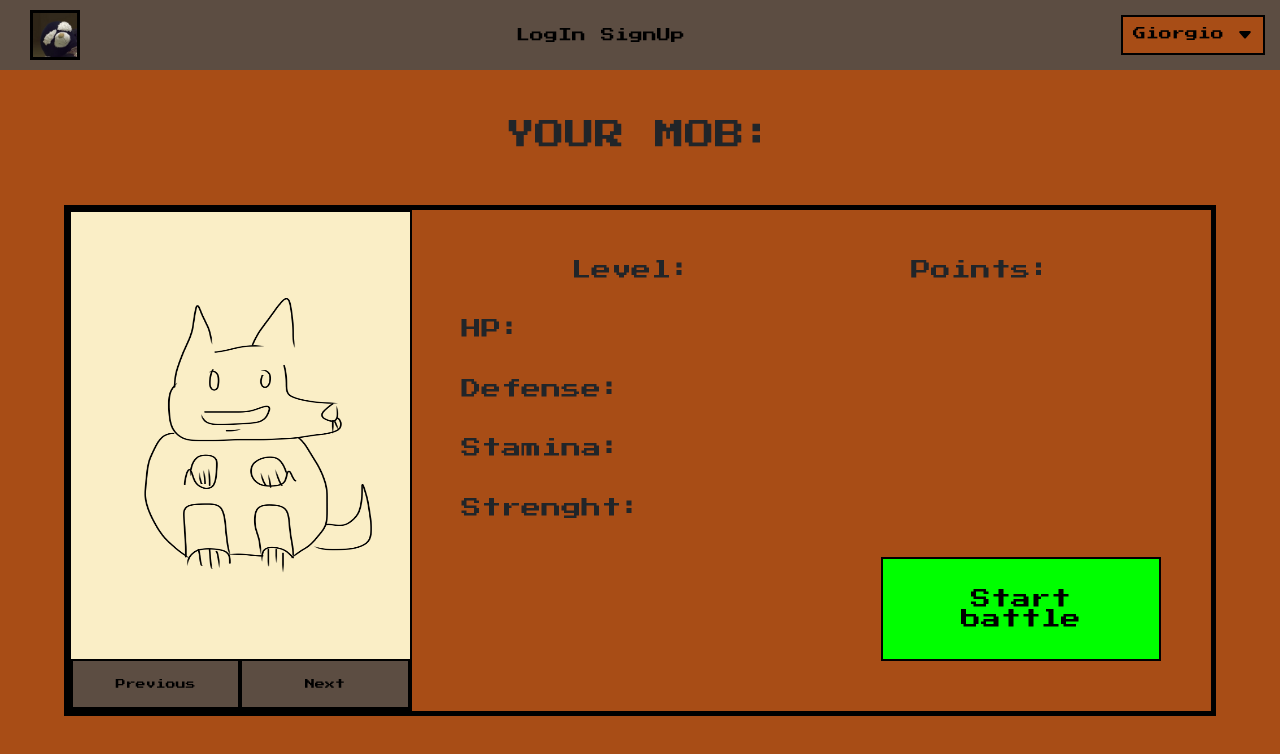
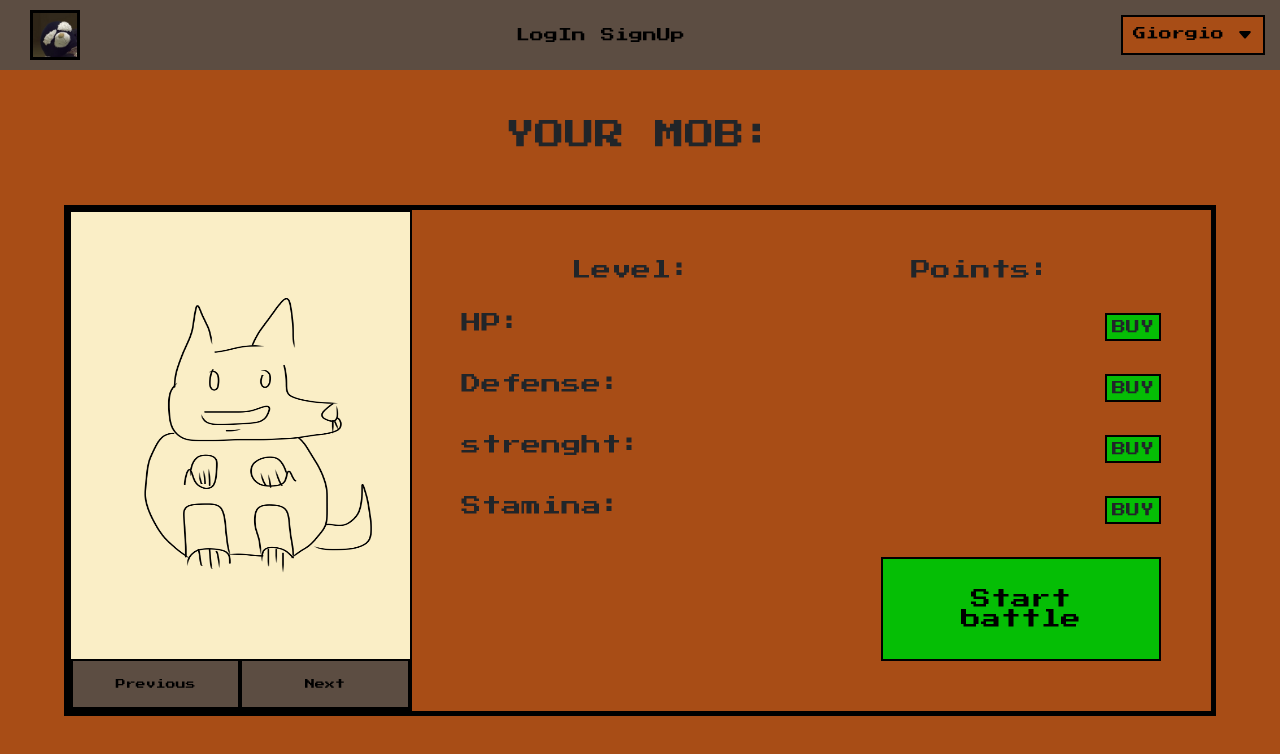
Before and after one commit to strGiorgio/PyMob2.1, a Vue app: page /new_game in a window 1280 px wide. Shown: the top 754 px of the page. Built offline with nearby package versions, Linux system fonts and the light colour scheme; data requests are answered from the project's data file.

Commit message:
Create buttons to buy with points

```diff
--- a/src/components/mob-attributes.vue
+++ b/src/components/mob-attributes.vue
@@ -1,13 +1,26 @@
 <template>
     <div class="wrapper-attr">
-        <div class="first-wrapper">
+        <div>
             <label>Level:</label>
             <label>Points:</label>
         </div>
-        <label>HP:</label>
-        <label>Defense:</label>
-        <label>Stamina:</label>
-        <label>Strenght:</label>
+
+        <div>
+            <label>HP:</label>
+            <span>BUY</span>
+        </div>
+        <div>
+            <label>Defense:</label>
+            <span>BUY</span>
+        </div>
+        <div>
+            <label>strenght:</label>
+            <span>BUY</span>
+        </div>
+        <div>
+            <label>Stamina:</label>
+            <span>BUY</span>
+        </div>
 
         <button>Start battle</button>
     </div>
@@ -29,15 +42,31 @@ export default {
         justify-content: space-between;
     }
 
-    .wrapper-attr .first-wrapper {
+    .wrapper-attr div {
         display: flex;
+        justify-content: space-between;
+    }
+
+    .wrapper-attr div:nth-of-type(1) {
         justify-content: space-around;
+    }
+
+    .wrapper-attr span {
+        background-color: var(--color-green-secondary);
+        padding: 5px;
+        font-size: 1.4rem;
+        border: 2px solid var(--color-black-default);
+        cursor: pointer;
+    }
+
+    .wrapper-attr span:hover {
+        opacity: 70%;
     }
 
     .wrapper-attr button {
         width: 40%;
         padding: 30px 20px;
-        background-color: var(--color-green-default);
+        background-color: var(--color-green-secondary);
         border: 2px solid var(--color-black-default);
         align-self: end;
     }
```
